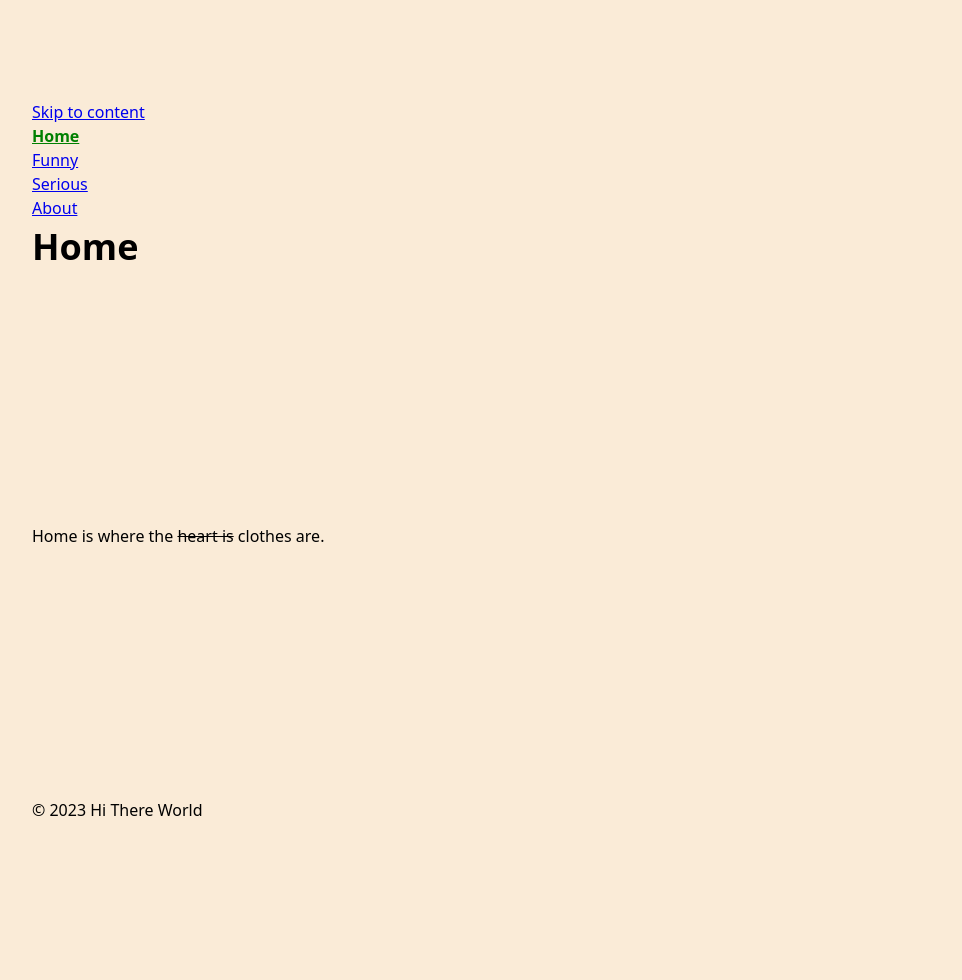
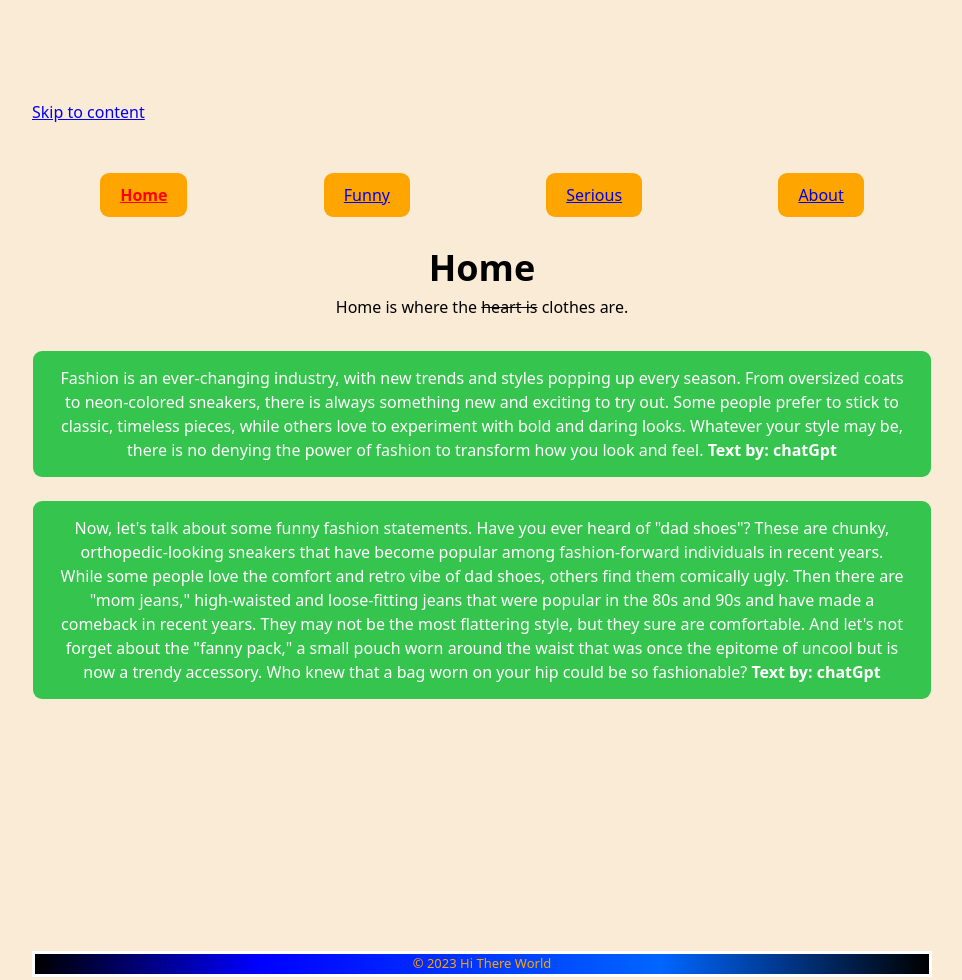
Before and after one commit to humzarshad/339final, a plain HTML site: page index.html in a window 1280 px wide. Shown: the whole page, without its empty margins (158-1120 px from the left). Before the commit the page ends 922 px from the top, so only its background shows below. Drawn offline with Linux system fonts and the light colour scheme.

Commit message:
homepage

```diff
--- a/css/style.css
+++ b/css/style.css
@@ -12,7 +12,7 @@ h1 {
     font-size: 36px;
 }
 
-.container{
+.container {
     margin: 5rem auto;
     padding: 20px;
     max-width: 900px;
@@ -26,13 +26,13 @@ h1 {
     justify-content: space-evenly;
 }
 
-img{
+img {
     max-width: 200px;
     margin: 50px;
     flex-grow: 1;
 }
 
-.spacer{
+.spacer {
     height: 250px;
 }
 
@@ -51,8 +51,84 @@ img{
 
 .active {
     font-weight: bold;
-    color: green;
+    color: red;
 }
+
+.links {
+    padding-top: 45px;
+    display: flex;
+    flex-direction: row;
+    flex-wrap: wrap;
+    justify-content: space-around;
+    color: white;
+}
+
+.links li {
+    display: inline-block;
+    background-color: orange;
+    border: none;
+    color: white;
+    padding: 10px 20px;
+    text-align: center;
+    font-size: 16px;
+    margin: 4px 2px;
+    cursor: pointer;
+    border-radius: 9px;
+}
+
+h1 {
+    padding-top: 20px;
+    text-align: center;
+  }
+
+.text
+{
+    text-align: center;
+    padding-bottom: 30px;
+}
+
+footer
+{
+    background: #000000;
+    background: linear-gradient(90deg,#000000 0%, #0000ff 25%, #0066ff 70%, #000000);
+    border: solid;
+    border-color: #ffffff;
+}
+
+footer p
+{
+    text-align: right;
+    font-size: 20px;
+    text-align: center;
+    font-size: small;
+    color: orange;
+}
+.para
+{
+    display: flex;
+    flex-direction: column;
+    justify-content: space-evenly;
+    gap: 20px;
+
+
+}
+
+.para li
+{
+    list-style-type: none;
+    display: inline-block;
+    background-color: rgb(53, 196, 77);
+    border: none;
+    color: white;
+    padding: 15px 25px;
+    text-align: center;
+    font-size: 16px;
+    margin: 2px 1px;
+    cursor: pointer;
+    border-radius: 9px;
+}
+
+
 
 /* Tablet */
 @media (min-width: 600px) {
@@ -83,6 +159,7 @@ img{
     .image-container-funny {
         grid-template-columns: repeat(2, 1fr);
     }
+
     /* nav{
 
 } */
--- a/index.html
+++ b/index.html
@@ -13,7 +13,7 @@
       <a href="#main" class="skip-link">Skip to content</a>
       <header>
       <nav>
-        <ul>
+        <ul class = "links">
           <li><a href="index.html" class="active">Home</a></li>
           <li><a href="2funny.html">Funny</a></li>
           <li><a href="3serious.html">Serious</a></li>
@@ -23,8 +23,21 @@
       </header>
       <main id="main">
         <div><h1>Home</h1></div>
-        <div class="spacer"></div>
-        <div><p>Home is where the <strike>heart is</strike> clothes are.</p></div>
+        <!-- <div class="spacer"></div> -->
+        <div class = "text" font = "cursive"> <p>Home is where the <strike>heart is</strike> clothes are.</p></div>
+        <ul class = "para">
+          <li>
+            <p>
+              Fashion is an ever-changing industry, with new trends and styles popping up every season. From oversized coats to neon-colored sneakers, there is always something new and exciting to try out. Some people prefer to stick to classic, timeless pieces, while others love to experiment with bold and daring looks. Whatever your style may be, there is no denying the power of fashion to transform how you look and feel. <strong> Text by: chatGpt </strong>
+          </li>
+
+          <li>
+            <p>
+              Now, let's talk about some funny fashion statements. Have you ever heard of "dad shoes"? These are chunky, orthopedic-looking sneakers that have become popular among fashion-forward individuals in recent years. While some people love the comfort and retro vibe of dad shoes, others find them comically ugly. Then there are "mom jeans," high-waisted and loose-fitting jeans that were popular in the 80s and 90s and have made a comeback in recent years. They may not be the most flattering style, but they sure are comfortable. And let's not forget about the "fanny pack," a small pouch worn around the waist that was once the epitome of uncool but is now a trendy accessory. Who knew that a bag worn on your hip could be so fashionable? <strong> Text by: chatGpt </strong>
+            </p>
+          </li>
+
+        </ul>
         <div class="spacer"></div>
       </main>
       <footer>
```
Also changed, not shown: 2funny.html (+1 -1 lines), 3serious.html (+1 -1 lines), 4about.html (+1 -1 lines).
